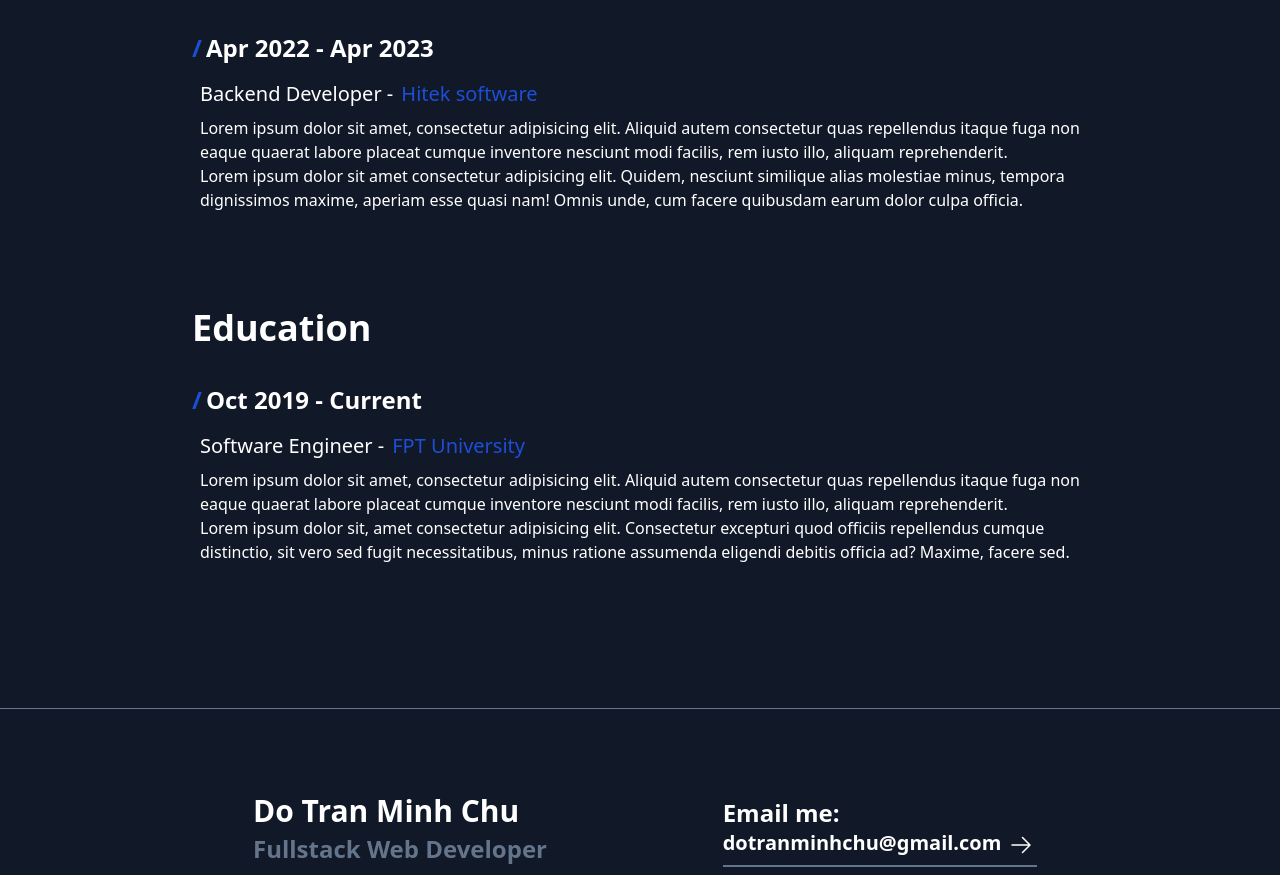
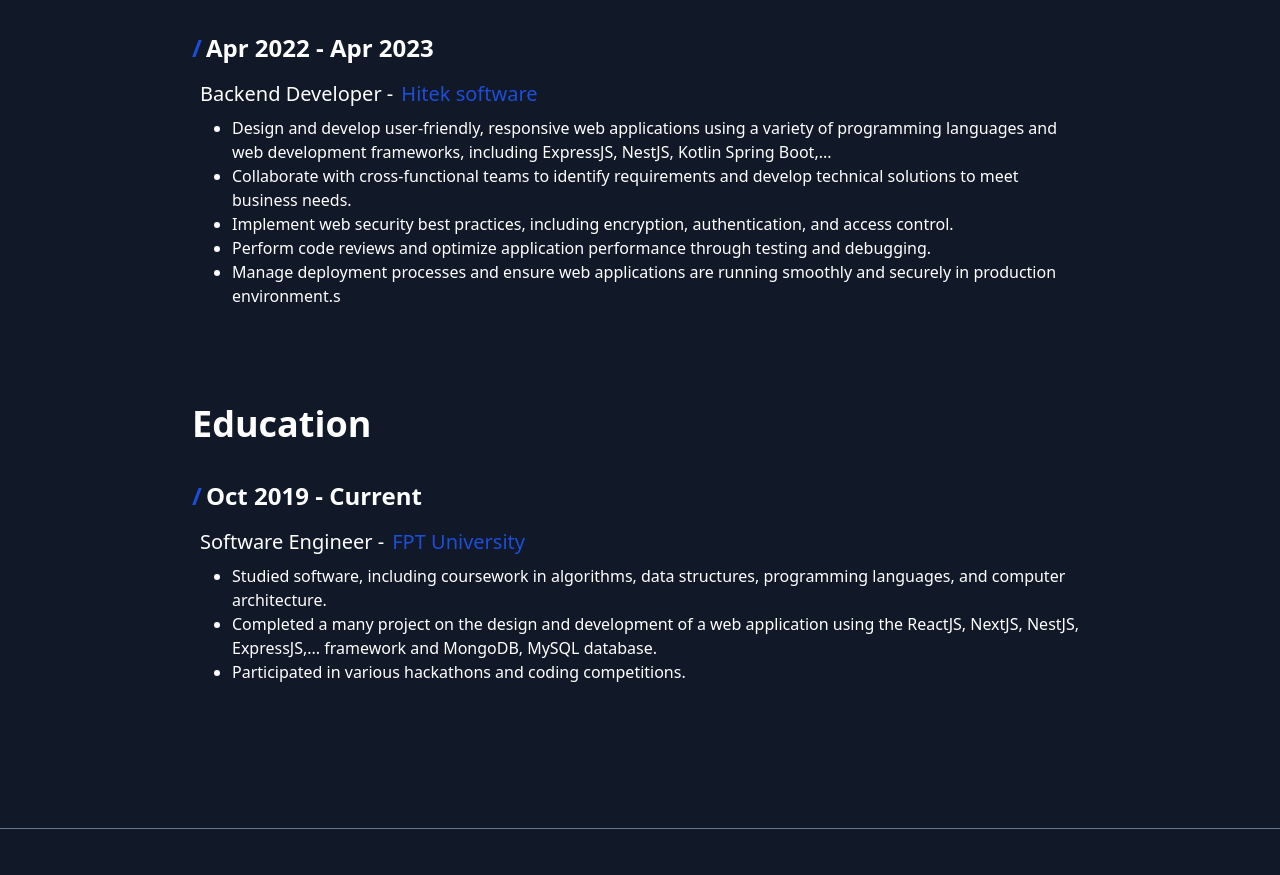
Before and after one commit to DoTranMinhChu/portfolio, a Next.js app: page /about-me in a window 1280 px wide. Shown: the part 488-1363 px from the top of the page. Built offline with nearby package versions, Linux system fonts and the light colour scheme.

Commit message:
[ADD] : Update about-me page

```diff
--- a/src/pages/about-me/index.tsx
+++ b/src/pages/about-me/index.tsx
@@ -49,14 +49,17 @@ export default function AboutMe() {
                 <span className="text-xl">Backend Developer -</span>
                 <Link className="inline-block mx-2 text-blue-700 hover:text-blue-600" href={"https://hitek.com.vn"} target="_blank">Hitek software</Link>
               </div>
-              <p>
-                Lorem ipsum dolor sit amet, consectetur adipisicing elit. Aliquid autem consectetur
-                quas repellendus itaque fuga non eaque quaerat labore placeat cumque inventore nesciunt modi facilis,
-                rem iusto illo, aliquam reprehenderit.
-                <br />
-                Lorem ipsum dolor sit amet consectetur adipisicing elit. Quidem, nesciunt similique alias molestiae minus,
-                tempora dignissimos maxime, aperiam esse quasi nam! Omnis unde, cum facere quibusdam earum dolor culpa officia.
-              </p>
+              <ul className="pl-8 list-disc">
+                <li>Design and develop user-friendly, responsive web applications using a variety of programming languages and web development frameworks, including ExpressJS, NestJS, Kotlin Spring Boot,...</li>
+
+                <li>Collaborate with cross-functional teams to identify requirements and develop technical solutions to meet business needs.</li>
+
+                <li>Implement web security best practices, including encryption, authentication, and access control.</li>
+
+                <li>Perform code reviews and optimize application performance through testing and debugging.</li>
+
+                <li>Manage deployment processes and ensure web applications are running smoothly and securely in production environment.s</li>
+              </ul>
             </div>
           </div>
         </section >
@@ -72,14 +75,17 @@ export default function AboutMe() {
                 <span className="text-xl">Software Engineer -</span>
                 <Link className="inline-block mx-2 text-blue-700 hover:text-blue-600" href={"https://fpt.edu.vn"} target="_blank">FPT University</Link>
               </div>
-              <p>
-                Lorem ipsum dolor sit amet, consectetur adipisicing elit. Aliquid autem consectetur
-                quas repellendus itaque fuga non eaque quaerat labore placeat cumque inventore nesciunt modi facilis,
-                rem iusto illo, aliquam reprehenderit.
-                <br />
-                Lorem ipsum dolor sit, amet consectetur adipisicing elit. Consectetur excepturi quod officiis repellendus cumque distinctio,
-                sit vero sed fugit necessitatibus, minus ratione assumenda eligendi debitis officia ad? Maxime, facere sed.
-              </p>
+
+
+
+              <ul className="pl-8 list-disc">
+                <li>Studied software, including coursework in algorithms, data structures, programming languages, and computer architecture.</li>
+
+                <li>Completed a many project on the design and development of a web application using the ReactJS, NextJS, NestJS, ExpressJS,... framework and MongoDB, MySQL database.</li>
+
+                <li> Participated in various hackathons and coding competitions.</li>
+
+              </ul>
 
             </div>
           </div>
--- a/src/pages/index.tsx
+++ b/src/pages/index.tsx
@@ -49,13 +49,14 @@ export default function Home() {
           <div className="divide-y divide-gray-500 ">
             <div className="py-6">
               <h1 className="py-3 text-2xl font-medium uppercase">About me</h1>
-              <p>Full stack autodidact with demonstrable capacity to assess and manage complex business needs and surmount obstacles in the way thereof thus producing refined and accessible work products.</p>
+              <p>Fullstack web developer with experience designing, developing, and maintaining web applications. Proficient in a variety of programming languages and web development frameworks, with a strong focus on user experience and responsive design. Seeking a challenging position in a dynamic and fast-paced environment.</p>
               <OpenMoreButton href="/about-me" className="mt-5 uppercase"><h5>Learn More</h5></OpenMoreButton>
             </div>
 
             <div className="py-6 my-4">
               <h2 className="py-3 text-2xl font-medium uppercase">My work</h2>
-              <p>Lorem ipsum dolor sit amet consectetur, adipisicing elit. Placeat minima quia assumenda! Repellendus, numquam commodi eos optio expedita nemo debitis, quis laudantium nisi tempore quo, repellat incidunt eaque laboriosam asperiores?</p>
+              <p>Design and develop user-friendly, responsive web applications using a variety of programming languages and web development frameworks. Collaborate with cross-functional teams to identify requirements and develop technical solutions to meet business needs. Implement web security best practices, including encryption, authentication, and access control. Perform code reviews and optimize application performance through testing and debugging.
+              </p>
               <OpenMoreButton href="/portfolio" className="mt-5 uppercase"><h5>Browse portfolio</h5></OpenMoreButton>
             </div>
           </div>
```
Also changed, not shown: public/image/portfolio/pdcard-001.png, public/image/portfolio/pdcard-admin-001.png.
